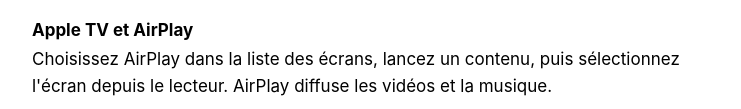
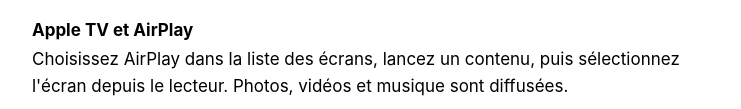
Before and after one commit to Nstark1/Nstark1.github.io, a plain HTML site: page prisme/index.html in a window 1280 px wide. Shown: the part 843-952 px from the top of the page, without its empty margins (268-1009 px from the left). Drawn offline with Linux system fonts and the light colour scheme.

Commit message:
Prisme : les photos passent en AirPlay
Co-Authored-By: Claude Fable 5.2 <noreply@anthropic.com>

```diff
--- a/prisme/index.html
+++ b/prisme/index.html
@@ -33,7 +33,7 @@
 <h3>Mon écran n'apparaît pas</h3>
 <p>L'iPhone et l'écran doivent être sur le même réseau Wi-Fi (un réseau invité isole souvent les appareils) et l'écran doit être allumé. Dans Réglages, Confidentialité et sécurité, Réseau local, vérifiez que Prisme est activé.</p>
 <h3>Apple TV et AirPlay</h3>
-<p>Choisissez AirPlay dans la liste des écrans, lancez un contenu, puis sélectionnez l'écran depuis le lecteur. AirPlay diffuse les vidéos et la musique.</p>
+<p>Choisissez AirPlay dans la liste des écrans, lancez un contenu, puis sélectionnez l'écran depuis le lecteur. Photos, vidéos et musique sont diffusées.</p>
 <h3>Formats</h3>
 <p>MP4 et MOV en H.264, photos en JPEG jusqu'en 4K, MP3, AAC et M4A, flux M3U8. Les services protégés par DRM (Netflix, Disney+ et autres) ne peuvent pas être diffusés.</p>
 </body>
```
